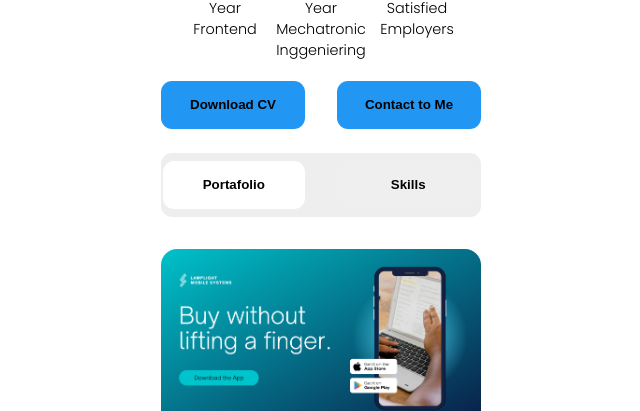
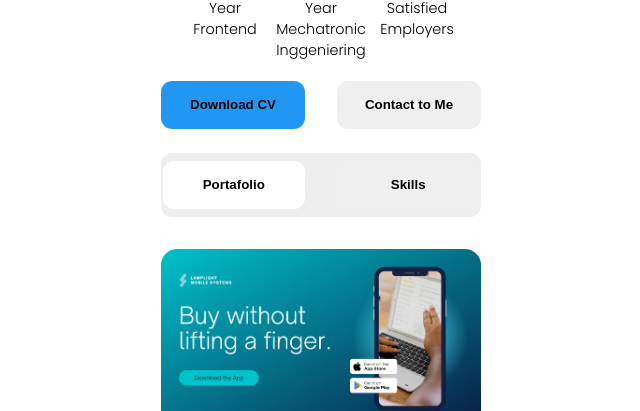
Before and after one commit to javierportillar/respon-portafolio, a plain HTML site: page index.html in a window 1280 px wide. Shown: the part 361-772 px from the top of the page, without its empty margins (319-959 px from the left). Drawn offline with Linux system fonts and the light colour scheme.

Commit message:
fixed class name for contact-btn element

```diff
--- a/index.html
+++ b/index.html
@@ -45,7 +45,7 @@
             <button class="btn download-btn">Download CV</button>
         </a>
         <a href="mailto:javierandres.008@hotmail.com">
-            <button class="btn download-btn">Contact to Me</button>
+            <button class="btn contact-btn">Contact to Me</button>
         </a>
     </section>
     <section class="portafolio-skills">
```
